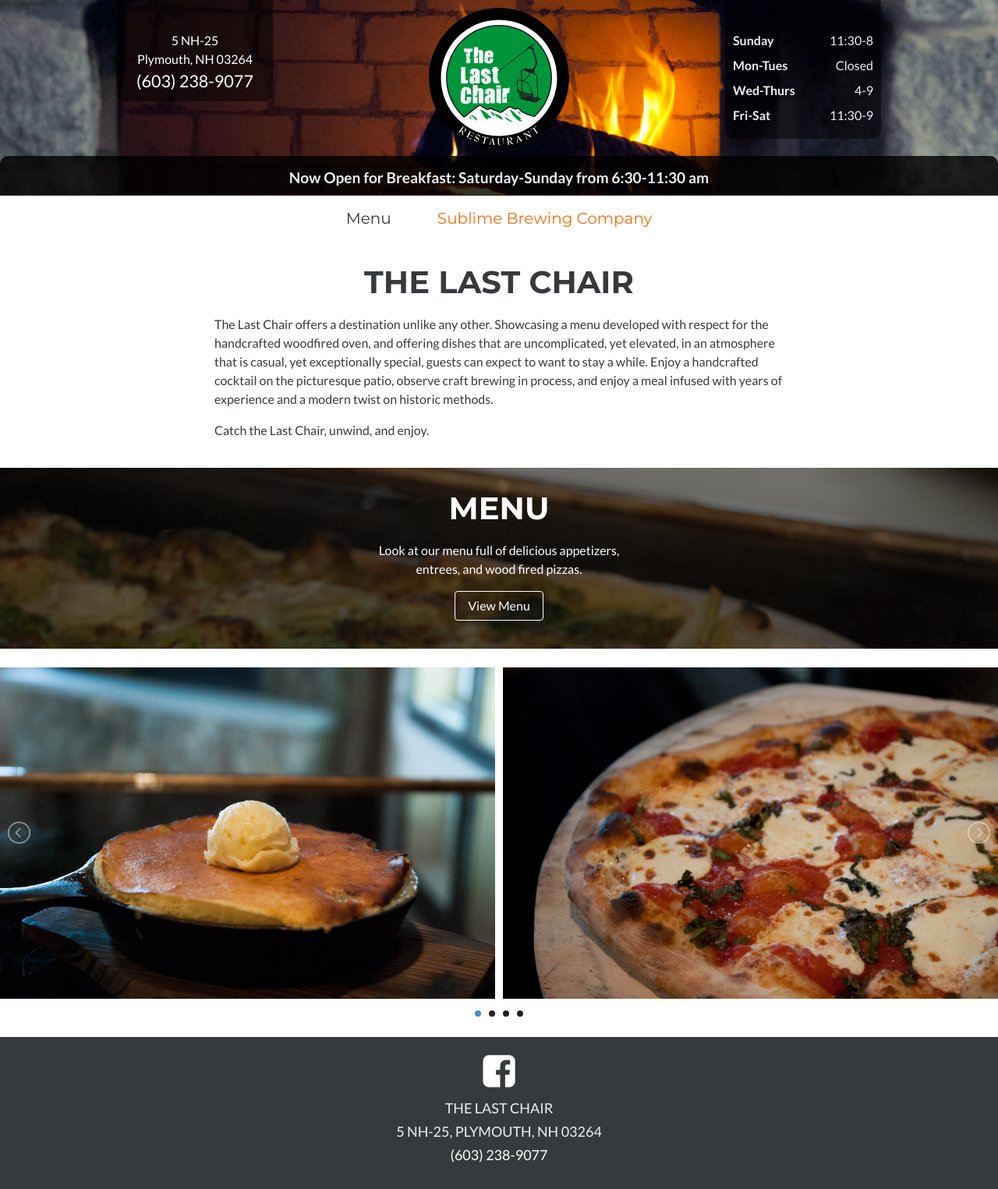
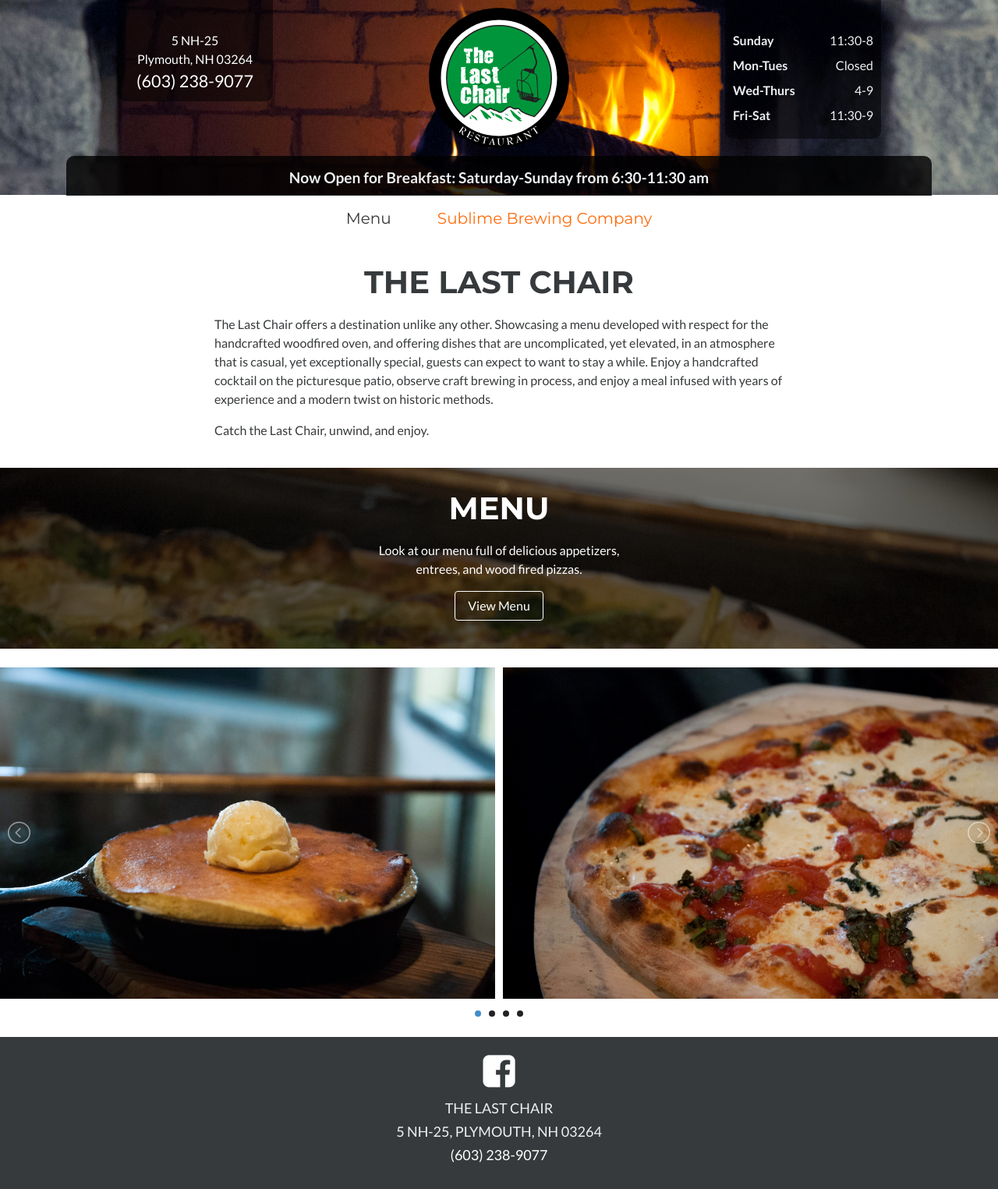
Before and after one commit to mtfullerton/thelastchair, a Jekyll site: the page built from index.html, in a window 1280 px wide. Shown: the whole page at 78% size. Built offline with Jekyll 4.4.1, drawn with Linux system fonts in a browser that asks for light colours; nearby versions of some CDN libraries.

Commit message:
Updated '_includes/header.html' via CloudCannon

```diff
--- a/_includes/header.html
+++ b/_includes/header.html
@@ -23,8 +23,8 @@
           <dd class="editable">11:30-9</dd>
         </dl>
       </div>
+       <div class="annoucement">Now Open for Breakfast: Saturday-Sunday from 6:30-11:30 am</div>
     </div>
-    <div class="annoucement">Now Open for Breakfast: Saturday-Sunday from 6:30-11:30 am</div>
   </div>
   <div class="container">
     <nav class="navbar navbar-light main-nav">
```
